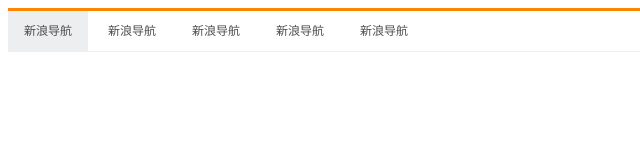
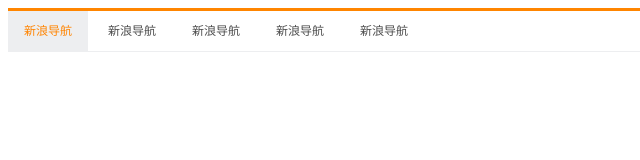
Before and after one commit to zzrjack/Csslearning, a plain HTML site: page 案例/04-新浪导航.html in a window 1280 px wide. In both pictures the pointer is over the link 48 px from the left and 31 px from the top of the page. Shown: the full height of the page, 0-640 px from the left. Drawn offline with Linux system fonts and the light colour scheme.

Commit message:
更正悬停字体颜色

```diff
--- a/案例/04-新浪导航.html
+++ b/案例/04-新浪导航.html
@@ -27,6 +27,7 @@
 			/* 鼠标悬停表现 */
 			.box a:hover {
 				background-color: #edeef0;
+				color: #ff8400;
 			}
 		</style>
 	</head>
```
